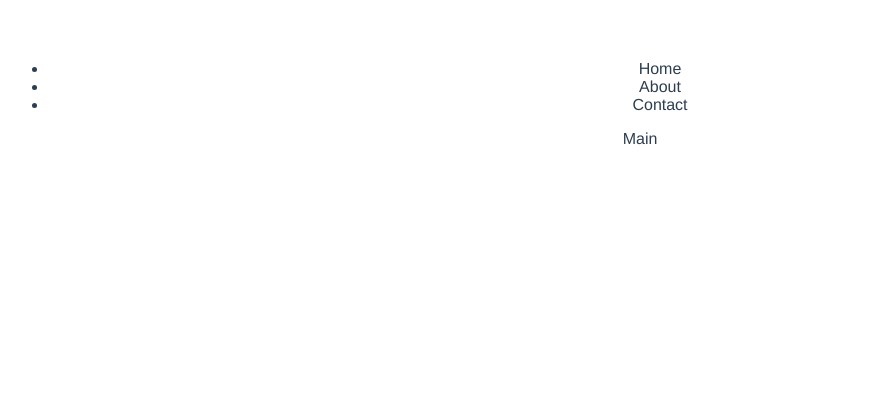
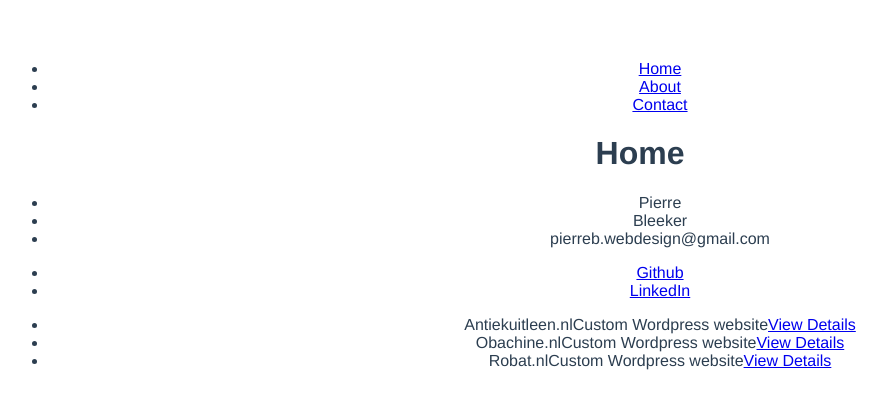
Before and after one commit to pierman1/Portfolio, a Vue app: page /#/ in a window 1280 px wide. Shown: the top 408 px of the page, without its empty margins (0-887 px from the left). Built offline with nearby package versions, Linux system fonts and the light colour scheme.

Commit message:
Added singles

```diff
--- /dev/null
+++ b/src/components/about.vue
@@ -0,0 +1,16 @@
+<template lang="html">
+    <h1>{{title}}</h1>
+</template>
+
+<script>
+export default {
+  data() {
+    return {
+      title: 'About'
+    }
+  }
+}
+</script>
+
+<style lang="css">
+</style>
--- /dev/null
+++ b/src/components/contact.vue
@@ -0,0 +1,16 @@
+<template lang="html">
+  <h1>{{title}}</h1>
+</template>
+
+<script>
+export default {
+  data() {
+    return {
+      title: 'Contact'
+    }
+  }
+}
+</script>
+
+<style lang="css">
+</style>
--- a/src/components/main.vue
+++ b/src/components/main.vue
@@ -1,15 +1,46 @@
 <template lang="html">
   <div class="main">
-    {{title}}
+    <h1>{{title}}</h1>
+
+    <ul>
+      <li v-text="me.info.firstName"></li>
+      <li v-text="me.info.lastName"></li>
+      <li v-text="me.info.email"></li>
+    </ul>
+
+    <ul>
+      <li v-for="link in me.links">
+        <a :href="link.link">{{link.name}}</a>
+      </li>
+    </ul>
+
+    <projects></projects>
+
   </div>
 </template>
 
 <script>
+import Projects from './projects';
+
 export default {
   data() {
     return {
-      title: 'Main'
+      title: 'Home',
+      me: {
+        info: {
+          firstName: 'Pierre',
+          lastName: 'Bleeker',
+          email: 'pierreb.webdesign@gmail.com'
+        },
+        links: [
+          {name: 'Github', link: 'http://github.com'},
+          {name: 'LinkedIn', link: 'http://LinkedIn.com'}
+        ]
+      }
     }
+  },
+  components: {
+    Projects
   }
 }
 </script>
--- a/src/components/nav.vue
+++ b/src/components/nav.vue
@@ -2,7 +2,11 @@
   <div class="nav">
     <nav>
       <ul>
-        <li v-for="item in navItems">{{item.title}}</li>
+        <li v-for="item in navItems">
+          <router-link :to="{ path: item.path }">
+            {{item.title}}
+          </router-link>
+        </li>
       </ul>
     </nav>
   </div>
@@ -14,14 +18,15 @@ export default {
   data() {
     return {
       navItems: [
-        {title: 'Home'},
-        {title: 'About'},
-        {title: 'Contact'}
+        {title: 'Home', path: '/'},
+        {title: 'About', path: 'about'},
+        {title: 'Contact', path: 'contact'}
       ]
     }
   }
 }
 </script>
 
-<style lang="css">
+<style lang="css" scoped>
+
 </style>
--- /dev/null
+++ b/src/components/project-single.vue
@@ -0,0 +1,11 @@
+<template lang="html">
+  <h1>Single vue</h1>
+</template>
+
+<script>
+export default {
+}
+</script>
+
+<style lang="css">
+</style>
--- /dev/null
+++ b/src/components/projects.vue
@@ -0,0 +1,44 @@
+<template lang="html">
+  <ul>
+    <li v-for="project in projects">
+
+      <span>{{project.name}}</span>
+      <span>{{project.content}}</span>
+
+      <router-link :to="{ path: '/projects/' + project.name, params: { name: project.name }}">View Details</router-link></button>
+
+    </li>
+  </ul>
+</template>
+
+<script>
+export default {
+  data() {
+    return {
+      projects: [
+        {
+          name: 'Antiekuitleen.nl',
+          link: 'http://antiekuitleen.nl',
+          screenshot: '',
+          content: 'Custom Wordpress website'
+        },
+        {
+          name: 'Obachine.nl',
+          link: 'http://rijks.obachine.nl',
+          screenshot: '',
+          content: 'Custom Wordpress website'
+        },
+        {
+          name: 'Robat.nl',
+          link: 'http://rijks.robat.nl',
+          screenshot: '',
+          content: 'Custom Wordpress website'
+        }
+      ]
+    }
+  }
+}
+</script>
+
+<style lang="css">
+</style>
--- a/src/router/index.js
+++ b/src/router/index.js
@@ -1,6 +1,9 @@
 import Vue from 'vue'
 import Router from 'vue-router'
 import Main from '@/components/main'
+import About from '@/components/about'
+import Contact from '@/components/contact'
+import Project from '@/components/project-single'
 
 Vue.use(Router)
 
@@ -10,6 +13,21 @@ export default new Router({
       path: '/',
       name: 'Main',
       component: Main
+    },
+    {
+      path: '/about',
+      name: 'About',
+      component: About
+    },
+    {
+      path: '/contact',
+      name: 'Contact',
+      component: Contact
+    },
+    {
+      path: '/projects/:name',
+      name: 'Project',
+      component: Project
     }
   ]
 })
```
